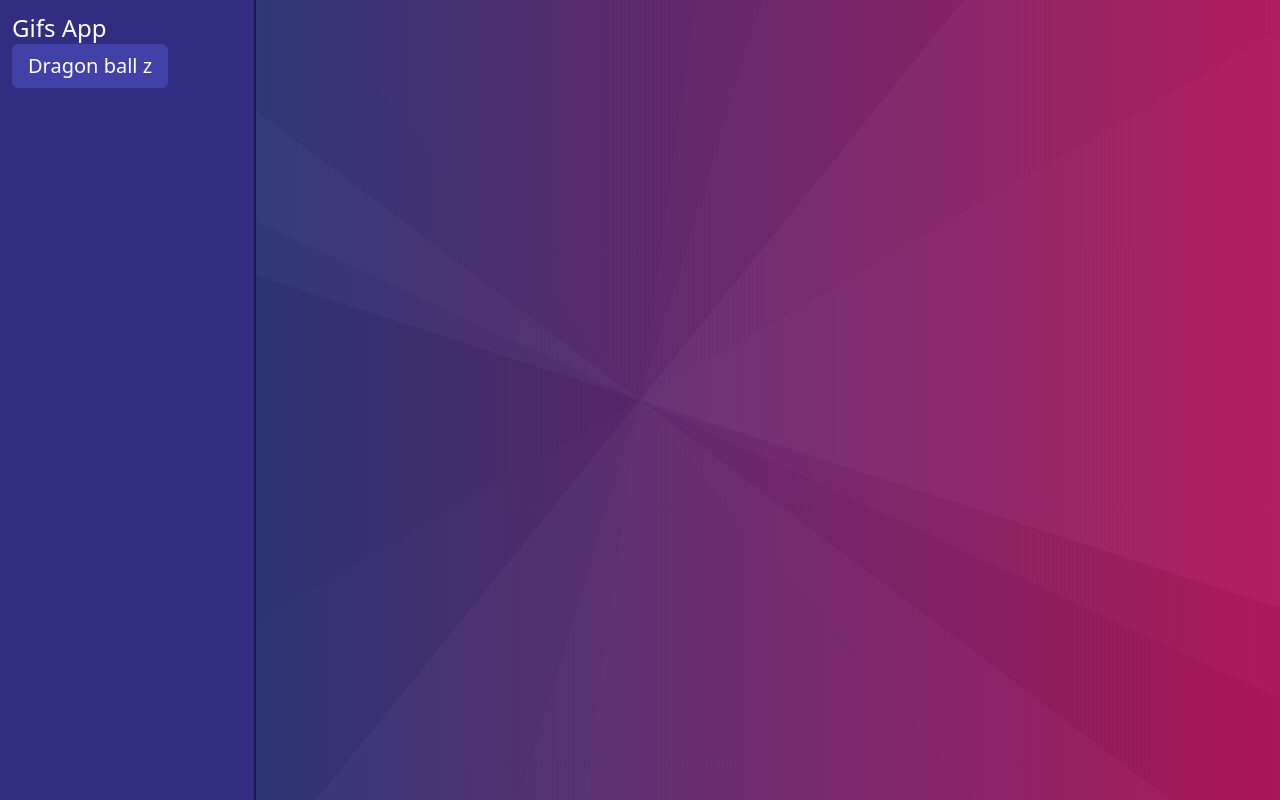
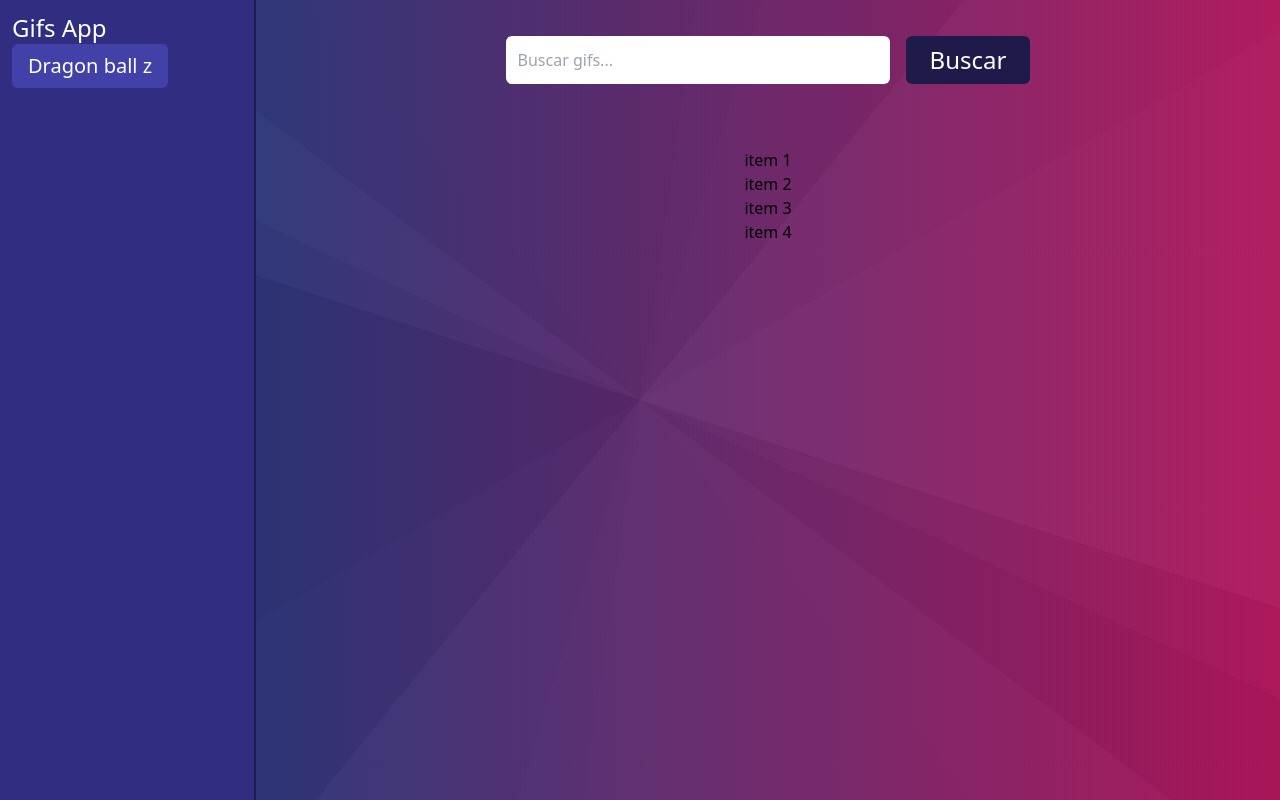
Before and after one commit to iam-leo/gifs-app, an Angular app: page / in a window 1280 px wide. Built offline with nearby package versions, Linux system fonts and the light colour scheme.

Commit message:
add: home page and search box compnent

```diff
--- a/src/app/app.component.html
+++ b/src/app/app.component.html
@@ -1,5 +1,7 @@
-<div class="">
+<div class="flex w-full">
   <!-- Sidebar -->
   <shared-sidebar></shared-sidebar>
+
   <!-- Home Page -->
+  <gifs-home-page class="w-full"></gifs-home-page>
 </div>
--- /dev/null
+++ b/src/app/gifs/components/search-box/search-box.component.html
@@ -0,0 +1,5 @@
+<div class="flex items-center space-x-4">
+    <input type="text" name="search-gif" placeholder="Buscar gifs..." class="w-96 p-3 rounded-md">
+    <button
+        class="bg-indigo-950 text-white text-2xl px-6 py-2 rounded-md hover:bg-indigo-900 cursor-pointer">Buscar</button>
+</div>
--- /dev/null
+++ b/src/app/gifs/pages/home-page/home-page.component.html
@@ -0,0 +1,16 @@
+<div class="flex flex-col items-center space-y-16">
+    <!-- Search Gif -->
+    <div class="mt-9">
+        <gifs-search-box></gifs-search-box>
+    </div>
+
+    <!-- Gifs list -->
+    <div>
+        <ul>
+            <li>item 1</li>
+            <li>item 2</li>
+            <li>item 3</li>
+            <li>item 4</li>
+        </ul>
+    </div>
+</div>
```
Also changed, not shown: src/app/gifs/components/search-box/search-box.component.ts (added, +8 -0 lines), src/app/gifs/gifs.module.ts (+6 -7 lines), src/app/gifs/pages/home-page/home-page.component.ts (added, +8 -0 lines), src/app/gifs/components/search-box/search-box.component.css (added), src/app/gifs/pages/home-page/home-page.component.css (added), 2 other files (tests, documents, lock files or other folders).
